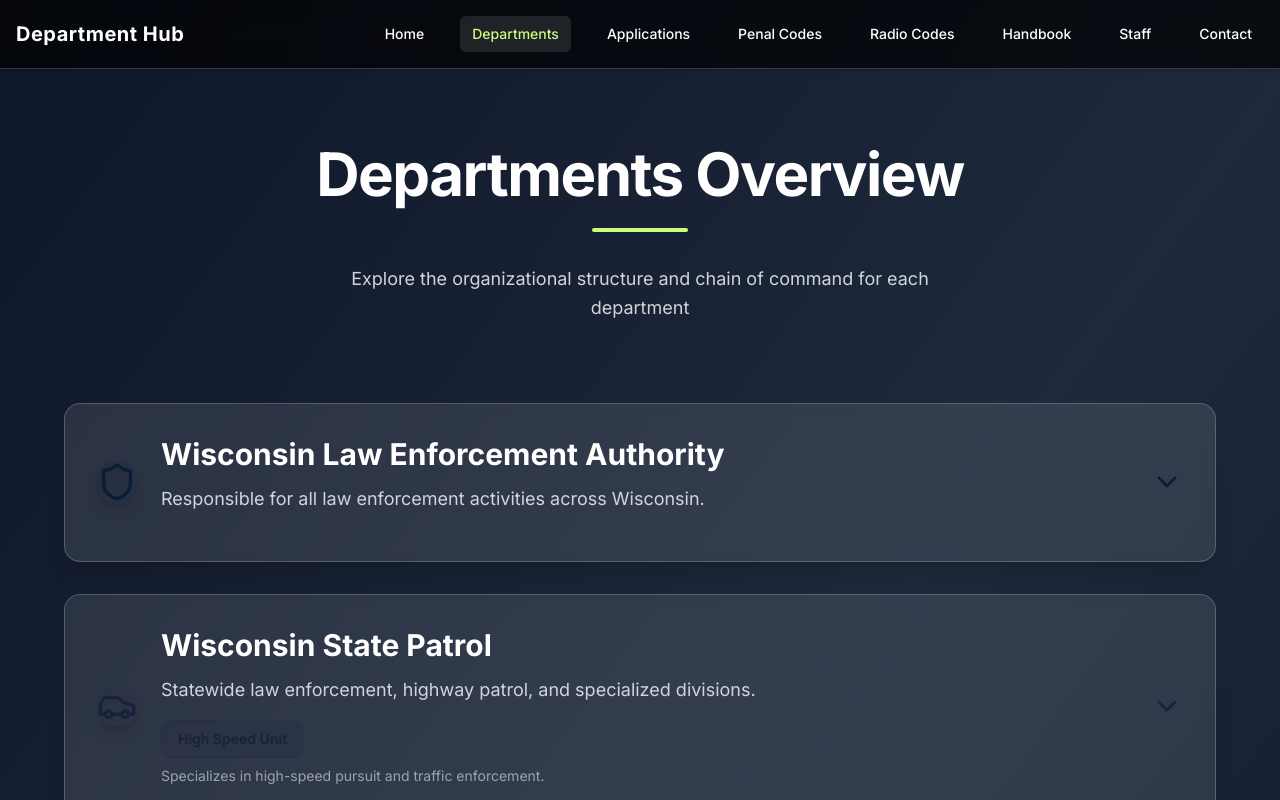
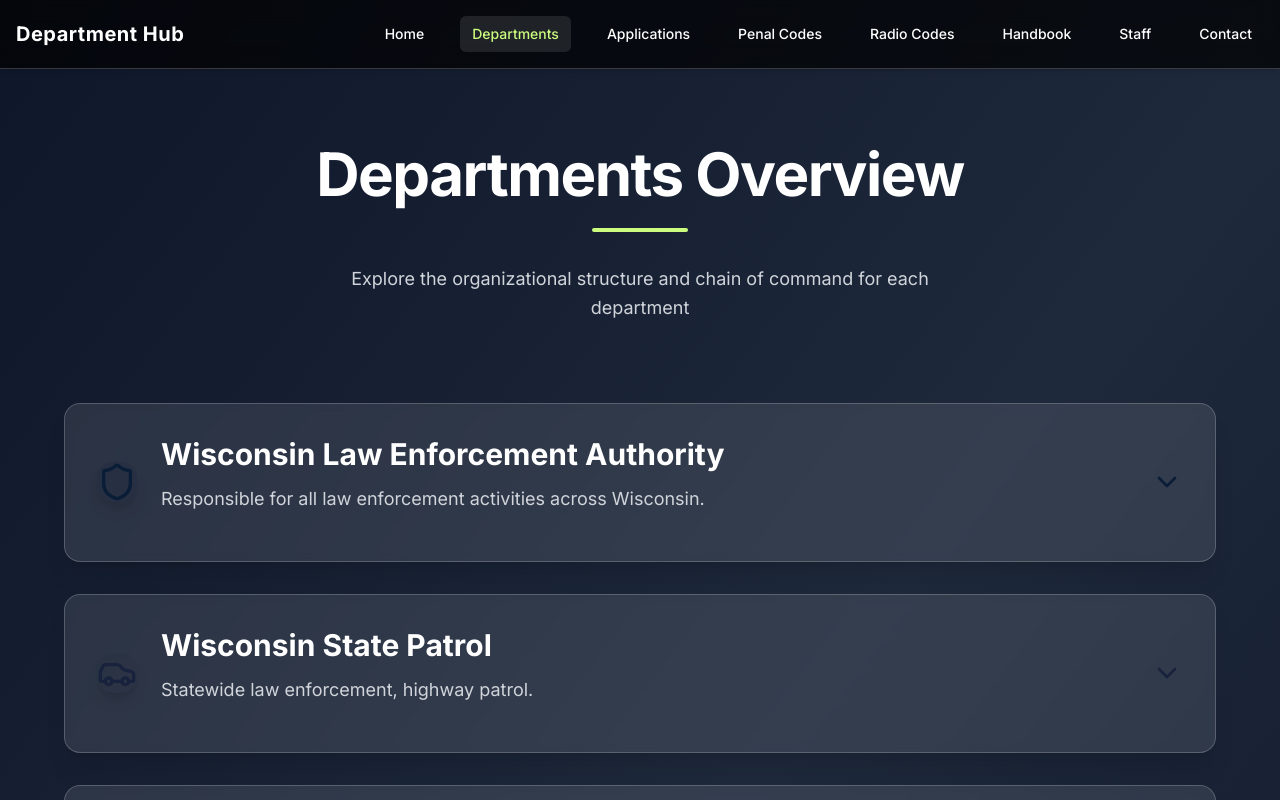
Before and after one commit to briancodm123/GVRO-P-S-Website, a Next.js app: page /departments in a window 1280 px wide. Shown: the top 800 px of the page. Built offline with nearby package versions, Linux system fonts and the light colour scheme.

Commit message:
fix: update contact email and department descriptions
Update contact email address from support@gvro.com to gvropublicsafetyservices@gmail.com. Simplify Wisconsin State Patrol description and adjust division details for accuracy.

```diff
--- a/app/contact/page.tsx
+++ b/app/contact/page.tsx
@@ -64,10 +64,10 @@ export default function ContactPage() {
                   <h3 className="text-white font-semibold text-2xl">Email Support</h3>
                   <p className="text-gray-300 text-lg">Send us an email for detailed inquiries</p>
                   <a
-                    href="mailto:support@gvro.com"
+                    href="mailto:gvropublicsafetyservices@gmail.com"
                     className="text-[#ccfd7f] font-medium hover:underline text-lg"
                   >
-                    support@gvro.com →
+                    gvropublicsafetyservices@gmail.com →
                   </a>
                 </div>
               </div>
@@ -155,7 +155,7 @@ export default function ContactPage() {
                 Join Discord
               </a>
               <a
-                href="mailto:support@gvro.com"
+                href="mailto:gvropublicsafetyservices@gmail.com"
                 className="px-8 py-4 bg-white/10 text-white rounded-2xl hover:bg-white/20 transition-colors duration-300 font-semibold text-lg border border-white/20"
               >
                 Send Email
--- a/app/departments/page.tsx
+++ b/app/departments/page.tsx
@@ -29,9 +29,9 @@ export default function DepartmentsPage() {
 
    {
       title: "Wisconsin State Patrol",
-      description: "Statewide law enforcement, highway patrol, and specialized divisions.",
-      division: "High Speed Unit",
-      divisionDescription: "Specializes in high-speed pursuit and traffic enforcement.",
+      description: "Statewide law enforcement, highway patrol.",
+      division: "",
+      divisionDescription: "Specializes in highway patrol and traffic enforcement.",
       isOpen: false,
       color: "#18223c",
       icon: Car,
```
